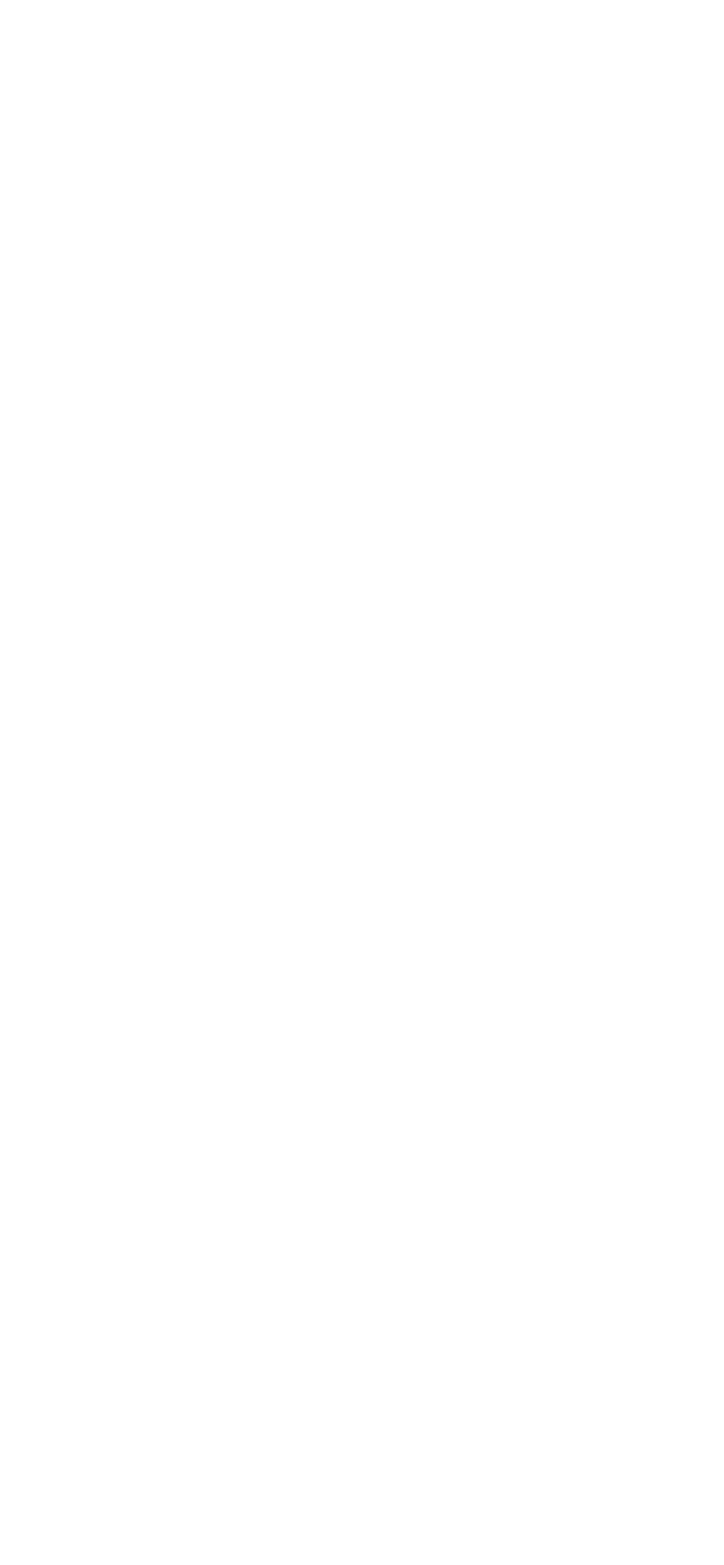
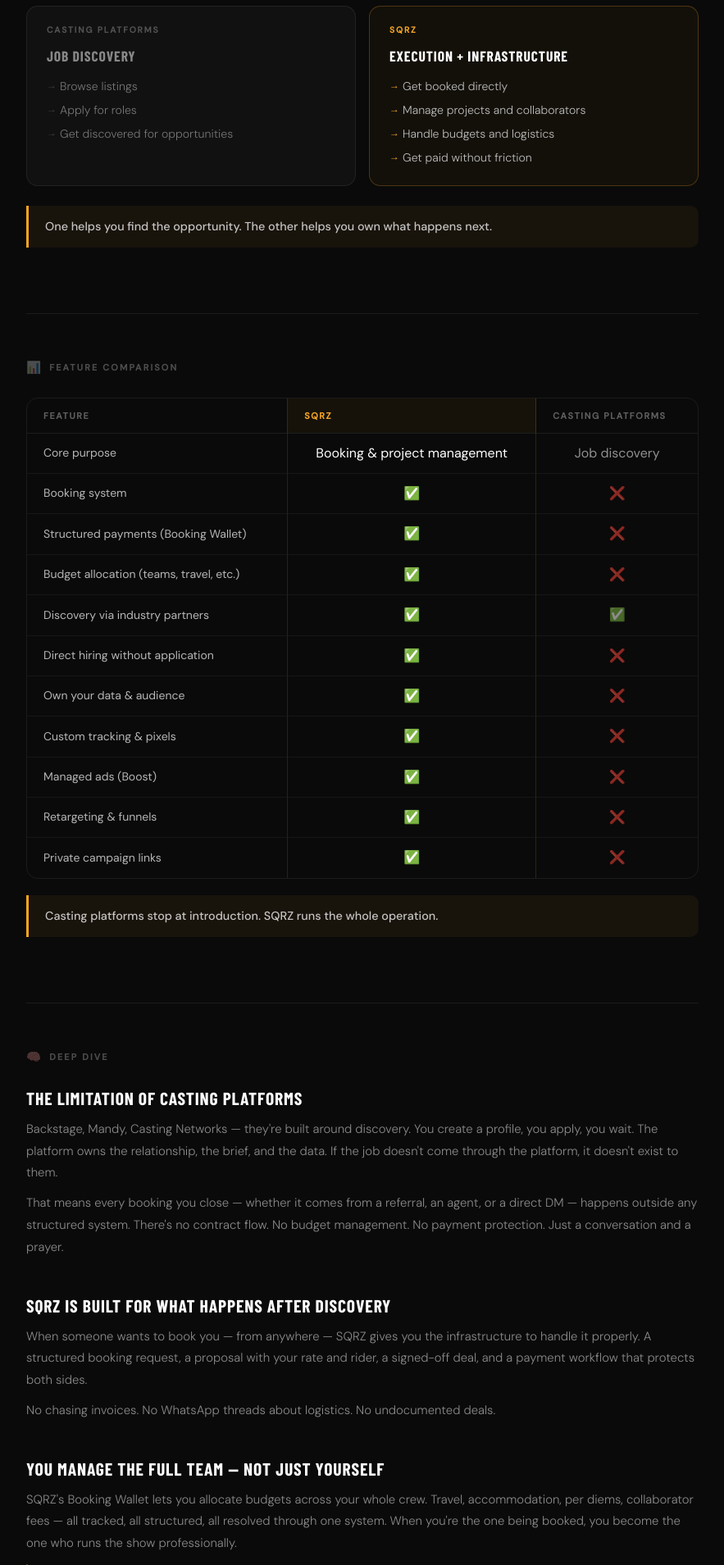
Before and after one commit to Sqrz-ent/cast, a SvelteKit app: page /compare/sqrz-vs-casting-platforms in a window 1280 px wide. Before the commit this address had no page. Shown: the part 700-2609 px from the top of the page at 82% size, without its empty margins (198-1081 px from the left). Before the commit the page ends 800 px from the top, so only its background shows below. Built offline with nearby package versions, Linux system fonts and the light colour scheme; a web font is replaced by a local one.

Commit message:
feat: add casting platforms comparison page, fix footer links

```diff
--- a/src/routes/+layout.svelte
+++ b/src/routes/+layout.svelte
@@ -73,8 +73,8 @@
       <div class="footer-col">
         <p class="footer-col-heading footer-col-heading-spacer" aria-hidden="true">&nbsp;</p>
         <ul class="footer-links">
-          <li><a href="/compare/sqrz-vs-fiverr-upwork">SQRZ vs Fiverr &amp; Upwork</a></li>
-          <li><a href="/compare/sqrz-vs-onlyfans">SQRZ vs OnlyFans</a></li>
+          <li><a href="/compare/sqrz-vs-fiverr-upwork">SQRZ vs Upwork</a></li>
+          <li><a href="/compare/sqrz-vs-casting-platforms">SQRZ vs Casting Platforms</a></li>
           <li><a href="/compare/sqrz-vs-beacons">SQRZ vs Beacons</a></li>
           <li><a href="/compare">More comparisons →</a></li>
         </ul>
--- /dev/null
+++ b/src/routes/compare/sqrz-vs-casting-platforms/+page.svelte
@@ -0,0 +1,104 @@
+<script>
+  import CompareLayout from '$lib/components/CompareLayout.svelte';
+</script>
+
+<svelte:head>
+  <title>SQRZ vs Casting Platforms — Stop Applying. Start Getting Booked.</title>
+  <meta name="description" content="Platforms like Backstage or Mandy help you find opportunities. SQRZ helps you turn opportunities into structured, paid work." />
+</svelte:head>
+
+{#snippet coreDifference()}
+  <div class="cmp-two-col">
+    <div class="cmp-col">
+      <span class="cmp-col-label">Casting Platforms</span>
+      <span class="cmp-col-title">Job Discovery</span>
+      <ul class="cmp-col-items">
+        <li>Browse listings</li>
+        <li>Apply for roles</li>
+        <li>Get discovered for opportunities</li>
+      </ul>
+    </div>
+    <div class="cmp-col cmp-col-sqrz">
+      <span class="cmp-col-label">SQRZ</span>
+      <span class="cmp-col-title">Execution + Infrastructure</span>
+      <ul class="cmp-col-items">
+        <li>Get booked directly</li>
+        <li>Manage projects and collaborators</li>
+        <li>Handle budgets and logistics</li>
+        <li>Get paid without friction</li>
+      </ul>
+    </div>
+  </div>
+  <p class="cmp-callout">One helps you find the opportunity. The other helps you own what happens next.</p>
+{/snippet}
+
+{#snippet comparisonTable()}
+  <div class="cmp-table-wrap">
+    <table class="cmp-table">
+      <thead>
+        <tr>
+          <th>Feature</th>
+          <th class="cmp-th-sqrz">SQRZ</th>
+          <th>Casting Platforms</th>
+        </tr>
+      </thead>
+      <tbody>
+        <tr><td class="cmp-td-feature">Core purpose</td><td class="cmp-td-sqrz">Booking &amp; project management</td><td class="cmp-td-competitor">Job discovery</td></tr>
+        <tr><td class="cmp-td-feature">Booking system</td><td class="cmp-td-sqrz">✅</td><td class="cmp-td-competitor">❌</td></tr>
+        <tr><td class="cmp-td-feature">Structured payments (Booking Wallet)</td><td class="cmp-td-sqrz">✅</td><td class="cmp-td-competitor">❌</td></tr>
+        <tr><td class="cmp-td-feature">Budget allocation (teams, travel, etc.)</td><td class="cmp-td-sqrz">✅</td><td class="cmp-td-competitor">❌</td></tr>
+        <tr><td class="cmp-td-feature">Discovery via industry partners</td><td class="cmp-td-sqrz">✅</td><td class="cmp-td-competitor">✅</td></tr>
+        <tr><td class="cmp-td-feature">Direct hiring without application</td><td class="cmp-td-sqrz">✅</td><td class="cmp-td-competitor">❌</td></tr>
+        <tr><td class="cmp-td-feature">Own your data &amp; audience</td><td class="cmp-td-sqrz">✅</td><td class="cmp-td-competitor">❌</td></tr>
+        <tr><td class="cmp-td-feature">Custom tracking &amp; pixels</td><td class="cmp-td-sqrz">✅</td><td class="cmp-td-competitor">❌</td></tr>
+        <tr><td class="cmp-td-feature">Managed ads (Boost)</td><td class="cmp-td-sqrz">✅</td><td class="cmp-td-competitor">❌</td></tr>
+        <tr><td class="cmp-td-feature">Retargeting &amp; funnels</td><td class="cmp-td-sqrz">✅</td><td class="cmp-td-competitor">❌</td></tr>
+        <tr><td class="cmp-td-feature">Private campaign links</td><td class="cmp-td-sqrz">✅</td><td class="cmp-td-competitor">❌</td></tr>
+      </tbody>
+    </table>
+  </div>
+  <p class="cmp-callout">Casting platforms stop at introduction. SQRZ runs the whole operation.</p>
+{/snippet}
+
+{#snippet deepDive()}
+  <div class="cmp-dive-section">
+    <h3 class="cmp-dive-h3">The limitation of casting platforms</h3>
+    <p class="cmp-dive-p">Backstage, Mandy, Casting Networks — they're built around discovery. You create a profile, you apply, you wait. The platform owns the relationship, the brief, and the data. If the job doesn't come through the platform, it doesn't exist to them.</p>
+    <p class="cmp-dive-p">That means every booking you close — whether it comes from a referral, an agent, or a direct DM — happens outside any structured system. There's no contract flow. No budget management. No payment protection. Just a conversation and a prayer.</p>
+  </div>
+  <div class="cmp-dive-section">
+    <h3 class="cmp-dive-h3">SQRZ is built for what happens after discovery</h3>
+    <p class="cmp-dive-p">When someone wants to book you — from anywhere — SQRZ gives you the infrastructure to handle it properly. A structured booking request, a proposal with your rate and rider, a signed-off deal, and a payment workflow that protects both sides.</p>
+    <p class="cmp-dive-p">No chasing invoices. No WhatsApp threads about logistics. No undocumented deals.</p>
+  </div>
+  <div class="cmp-dive-section">
+    <h3 class="cmp-dive-h3">You manage the full team — not just yourself</h3>
+    <p class="cmp-dive-p">SQRZ's Booking Wallet lets you allocate budgets across your whole crew. Travel, accommodation, per diems, collaborator fees — all tracked, all structured, all resolved through one system. When you're the one being booked, you become the one who runs the show professionally.</p>
+    <p class="cmp-quote">"Not just a performer. An operator."</p>
+  </div>
+  <div class="cmp-dive-section">
+    <h3 class="cmp-dive-h3">You own your audience — not the platform</h3>
+    <p class="cmp-dive-p">On casting platforms, your profile exists to serve their marketplace. On SQRZ, your profile, your tracking data, and your audience signals belong to you. Add your own pixels. Build retargeting lists. Run Boost campaigns that put you in front of the exact people who hire talent like yours.</p>
+    <p class="cmp-quote">"Your data. Your funnel. Your career."</p>
+  </div>
+  <div class="cmp-dive-section">
+    <h3 class="cmp-dive-h3">Verdict</h3>
+    <p class="cmp-dive-p">Casting platforms help you find work. SQRZ helps you manage, scale, and own it. Use both — but don't mistake one for the other.</p>
+  </div>
+{/snippet}
+
+{#snippet cta()}
+  <p class="cmp-cta-text">Stop applying for jobs. Start getting booked.</p>
+  <p class="cmp-cta-sub">Platforms like Backstage or Mandy help you find opportunities. SQRZ helps you turn opportunities into structured, paid work.</p>
+  <a href="https://dashboard.sqrz.com/join" class="cmp-cta-btn">Create your SQRZ profile →</a>
+{/snippet}
+
+<CompareLayout
+  competitor="Casting Platforms"
+  headline="Stop applying for jobs. Start getting booked."
+  subheadline="Platforms like Backstage or Mandy help you find opportunities. SQRZ helps you turn opportunities into structured, paid work."
+  {coreDifference}
+  {comparisonTable}
+  {deepDive}
+  {cta}
+/>
```
Also changed, not shown: src/routes/compare/+page.svelte (+13 -1 lines).
